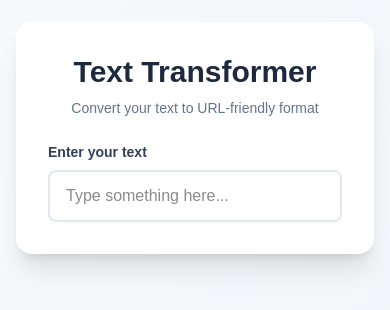
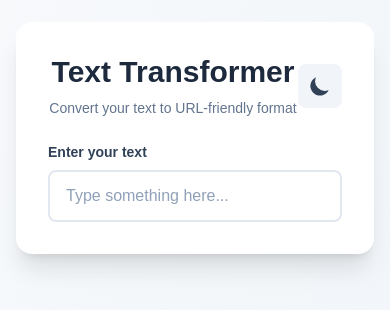
Before and after one commit to mrabetmotia/calcul, a Next.js app: page / in a window 390 px wide. Shown: the part 284-594 px from the top of the page. Built offline with nearby package versions, Linux system fonts and the light colour scheme.

Commit message:
Implement dark mode toggle and enhance UI responsiveness

```diff
--- a/app/page.tsx
+++ b/app/page.tsx
@@ -4,24 +4,50 @@
 
 function Page() {
   const [inputText, setInputText] = useState('')
+  const [isDarkMode, setIsDarkMode] = useState(false)
 
   const transformedText = inputText.toLowerCase().replace(/[\s/']+/g, '-')
 
   return (
-    <div className="min-h-screen bg-linear-to-br from-slate-50 to-slate-100 flex items-center justify-center p-4">
+    <div className={`min-h-screen flex items-center justify-center p-4 transition-colors duration-300 ${
+      isDarkMode ? 'bg-slate-900' : 'bg-linear-to-br from-slate-50 to-slate-100'
+    }`}>
       <div className="w-full max-w-lg">
-        <div className="bg-white rounded-2xl shadow-xl p-8 space-y-6">
-          <div className="text-center space-y-2">
-            <h1 className="text-3xl font-bold text-slate-800">
-              Text Transformer
-            </h1>
-            <p className="text-slate-500 text-sm">
-              Convert your text to URL-friendly format
-            </p>
+        <div className={`rounded-2xl shadow-xl p-8 space-y-6 transition-colors duration-300 ${
+          isDarkMode ? 'bg-slate-800' : 'bg-white'
+        }`}>
+          <div className="flex items-center justify-between">
+            <div className="text-center space-y-2 flex-1">
+              <h1 className={`text-3xl font-bold ${isDarkMode ? 'text-white' : 'text-slate-800'}`}>
+                Text Transformer
+              </h1>
+              <p className={`text-sm ${isDarkMode ? 'text-slate-400' : 'text-slate-500'}`}>
+                Convert your text to URL-friendly format
+              </p>
+            </div>
+            <button
+              onClick={() => setIsDarkMode(!isDarkMode)}
+              className={`p-2.5 rounded-lg transition-colors duration-200 ${
+                isDarkMode
+                  ? 'bg-slate-700 hover:bg-slate-600 text-yellow-400'
+                  : 'bg-slate-100 hover:bg-slate-200 text-slate-700'
+              }`}
+              aria-label="Toggle dark mode"
+            >
+              {isDarkMode ? (
+                <svg className="w-6 h-6" fill="currentColor" viewBox="0 0 20 20">
+                  <path fillRule="evenodd" d="M10 2a1 1 0 011 1v1a1 1 0 11-2 0V3a1 1 0 011-1zm4 8a4 4 0 11-8 0 4 4 0 018 0zm-.464 4.95l.707.707a1 1 0 001.414-1.414l-.707-.707a1 1 0 00-1.414 1.414zm2.12-10.607a1 1 0 010 1.414l-.706.707a1 1 0 11-1.414-1.414l.707-.707a1 1 0 011.414 0zM17 11a1 1 0 100-2h-1a1 1 0 100 2h1zm-7 4a1 1 0 011 1v1a1 1 0 11-2 0v-1a1 1 0 011-1zM5.05 6.464A1 1 0 106.465 5.05l-.708-.707a1 1 0 00-1.414 1.414l.707.707zm1.414 8.486l-.707.707a1 1 0 01-1.414-1.414l.707-.707a1 1 0 011.414 1.414zM4 11a1 1 0 100-2H3a1 1 0 000 2h1z" clipRule="evenodd" />
+                </svg>
+              ) : (
+                <svg className="w-6 h-6" fill="currentColor" viewBox="0 0 20 20">
+                  <path d="M17.293 13.293A8 8 0 016.707 2.707a8.001 8.001 0 1010.586 10.586z" />
+                </svg>
+              )}
+            </button>
           </div>
 
           <div className="space-y-2">
-            <label className="block text-sm font-semibold text-slate-700">
+            <label className={`block text-sm font-semibold ${isDarkMode ? 'text-slate-300' : 'text-slate-700'}`}>
               Enter your text
             </label>
             <input
@@ -29,17 +55,27 @@
               value={inputText}
               onChange={(e) => setInputText(e.target.value)}
               placeholder="Type something here..."
-              className="w-full px-4 py-3 border-2 border-slate-200 rounded-lg focus:outline-none focus:border-blue-500 focus:ring-2 focus:ring-blue-200 transition-all"
+              className={`w-full px-4 py-3 border-2 rounded-lg focus:outline-none focus:ring-2 transition-all ${
+                isDarkMode
+                  ? 'bg-slate-700 border-slate-600 text-white placeholder-slate-400 focus:border-blue-400 focus:ring-blue-400/30'
+                  : 'bg-white border-slate-200 text-slate-900 placeholder-slate-400 focus:border-blue-500 focus:ring-blue-200'
+              }`}
             />
           </div>
 
           {inputText && (
             <div className="space-y-2 animate-in fade-in slide-in-from-bottom-3 duration-300">
-              <label className="block text-sm font-semibold text-slate-700">
+              <label className={`block text-sm font-semibold ${isDarkMode ? 'text-slate-300' : 'text-slate-700'}`}>
                 Transformed output
               </label>
-              <div className="bg-blue-50 border-2 border-blue-200 rounded-lg p-4">
-                <p className="font-mono text-lg text-blue-700 break-all">
+              <div className={`border-2 rounded-lg p-4 ${
+                isDarkMode
+                  ? 'bg-slate-700 border-slate-600'
+                  : 'bg-blue-50 border-blue-200'
+              }`}>
+                <p className={`font-mono text-lg break-all ${
+                  isDarkMode ? 'text-blue-400' : 'text-blue-700'
+                }`}>
                   {transformedText}
                 </p>
               </div>
@@ -47,7 +83,11 @@
                 onClick={() => {
                   navigator.clipboard.writeText(transformedText)
                 }}
-                className="w-full bg-blue-600 hover:bg-blue-700 text-white font-medium py-2.5 px-4 rounded-lg transition-colors duration-200 flex items-center justify-center gap-2"
+                className={`w-full font-medium py-2.5 px-4 rounded-lg transition-colors duration-200 flex items-center justify-center gap-2 ${
+                  isDarkMode
+                    ? 'bg-blue-600 hover:bg-blue-700 text-white'
+                    : 'bg-blue-600 hover:bg-blue-700 text-white'
+                }`}
               >
                 <svg
                   className="w-5 h-5"
```
